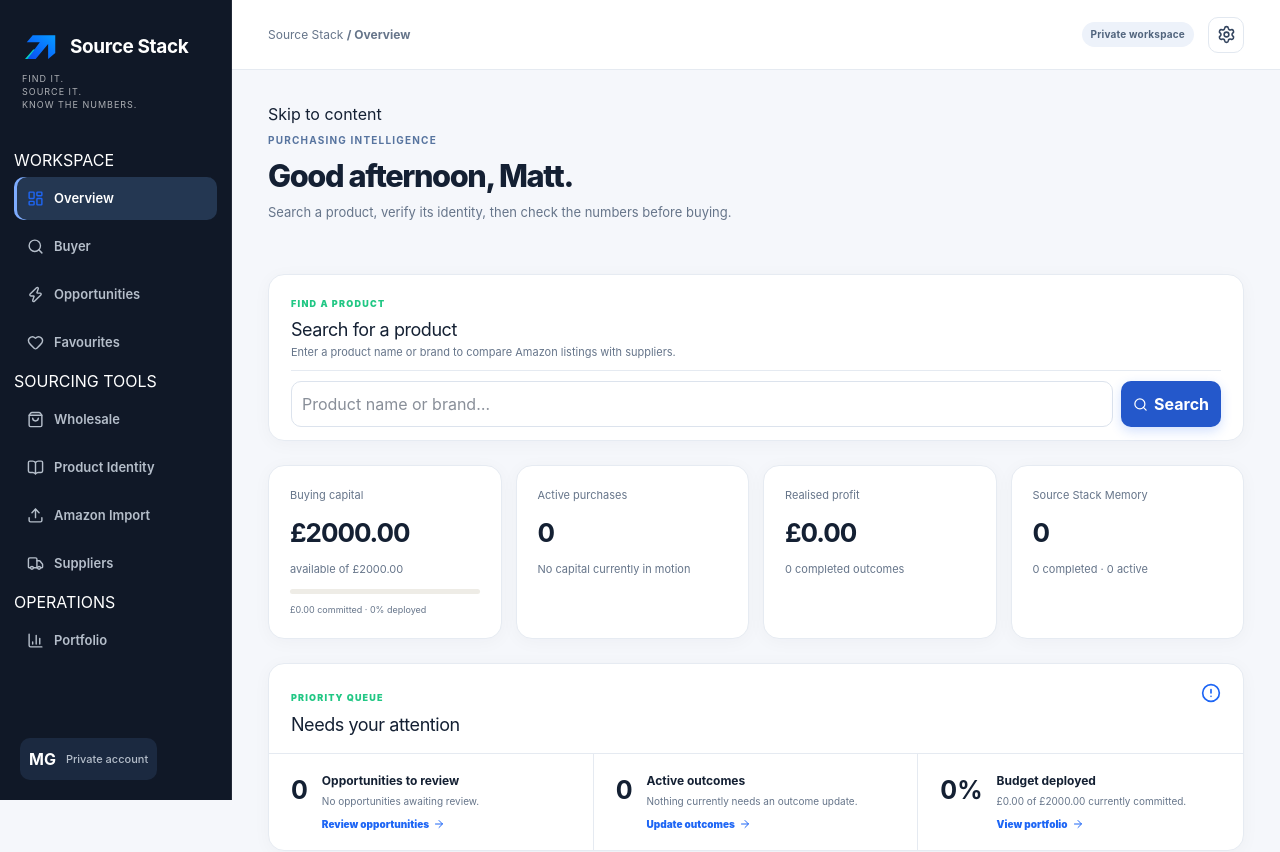
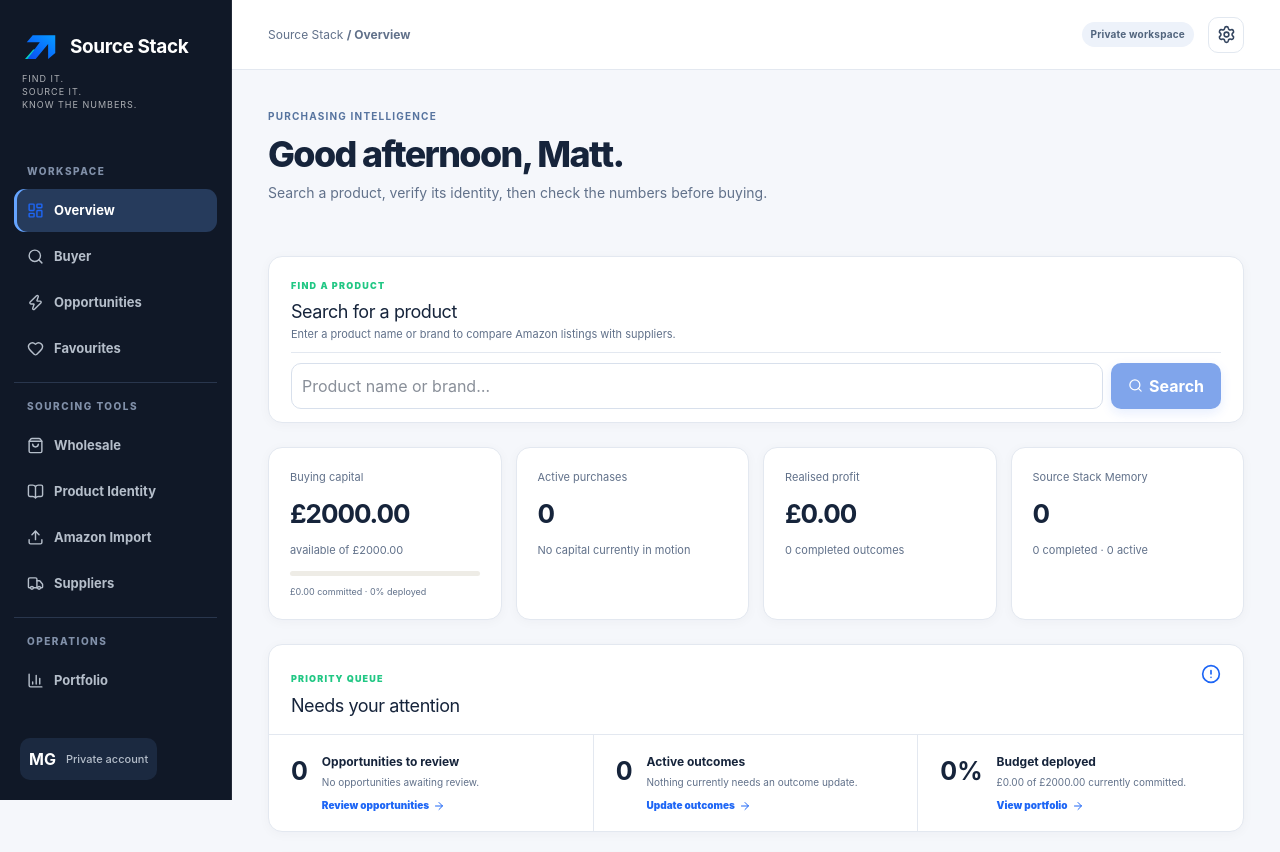
Before and after one commit to mattygribb-beep/stockwise, a Next.js app: page / in a window 1280 px wide. Shown: the top 852 px of the page. Built offline with nearby package versions, Linux system fonts and the light colour scheme.

Commit message:
Release 1: 2027 design tokens, accessible controls, responsive polish and consistent surfaces

```diff
--- a/app/globals.css
+++ b/app/globals.css
@@ -231,3 +231,37 @@ button{transition:background-color .15s ease,box-shadow .15s ease}
  .finnSearchRow{display:flex;flex-direction:column;gap:8px}
  .finnSearchRow input,.finnSearchRow button{width:100%;min-width:0;min-height:44px}
 }
+
+
+/* Source Stack 2027 · Release 1 — shared interface foundations */
+:root{--navy:#101b30;--slate:#192941;--mint:#3779ff;--paper:#f5f7fb;--surface:#fff;--line:#e3e8f0;--muted:#61718a;--ink:#16243b;--radius-sm:10px;--radius-md:14px;--radius-lg:20px;--shadow-soft:0 2px 12px rgba(18,34,59,.035)}
+html{scroll-behavior:smooth}
+body{background:var(--paper);color:var(--ink);-webkit-font-smoothing:antialiased}
+button,input,select,textarea{font:inherit}
+button{transition:background-color .15s ease,border-color .15s ease,box-shadow .15s ease,transform .15s ease}
+button:disabled{opacity:.55;cursor:not-allowed}
+button:focus-visible,a:focus-visible,input:focus-visible,select:focus-visible,textarea:focus-visible{outline:3px solid #4388ff;outline-offset:3px}
+a{color:#1859c8}
+.desktopNav{display:flex;flex-direction:column;gap:3px}
+.desktopNav .navSectionLabel{padding:16px 13px 7px;font-size:10px;font-weight:800;letter-spacing:.15em;color:#8190a9}
+.desktopNav .navSectionDivider{margin-top:9px;border-top:1px solid #29364d}
+.desktopNav button{width:100%;min-height:43px;font-size:13px;font-weight:650;border-radius:11px}
+.desktopNav button.active{background:#263b5c;box-shadow:inset 3px 0 0 #65a4ff;color:#fff}
+.desktopNav button:hover:not(.active){background:#20314c}
+.page{max-width:1480px}
+.page>section,section,.metric{border-radius:var(--radius-md);border-color:var(--line);box-shadow:var(--shadow-soft)}
+.title h1{font-size:clamp(26px,2.8vw,38px);letter-spacing:-.045em;line-height:1.12}
+.title p{font-size:14px;line-height:1.55}
+.sectionHead h2,.overviewSectionHead h2{letter-spacing:-.025em}
+.primary{background:#185cdb;color:white;border-radius:var(--radius-sm);min-height:42px;padding:11px 17px}
+.primary:hover:not(:disabled){background:#1249af}
+input,select,textarea{border-color:#d8e0ec;border-radius:var(--radius-sm);min-height:42px}
+table th{position:sticky;top:0;background:#f9fbfe;z-index:1}
+table tbody tr:hover{background:#f8faff}
+table td{border-color:#edf0f5}
+.emptyState{padding:36px 24px;text-align:center;color:var(--muted);line-height:1.6}
+.skipToContent{position:absolute;left:-9999px;top:0;z-index:200;background:#fff;padding:10px}
+.skipToContent:focus{left:12px;top:12px}
+@media(max-width:900px){.desktopNav{display:none}.page{padding:20px 16px 110px}.mobileNav button{min-height:48px}.mobileMore button{min-height:44px}}
+@media(max-width:600px){.page{padding:16px 12px 110px}.title h1{font-size:28px}.sectionHead{padding:16px}.metric{padding:15px}input,select,textarea{font-size:16px}}
+@media(prefers-reduced-motion:reduce){html{scroll-behavior:auto}button{transition:none}}
```
